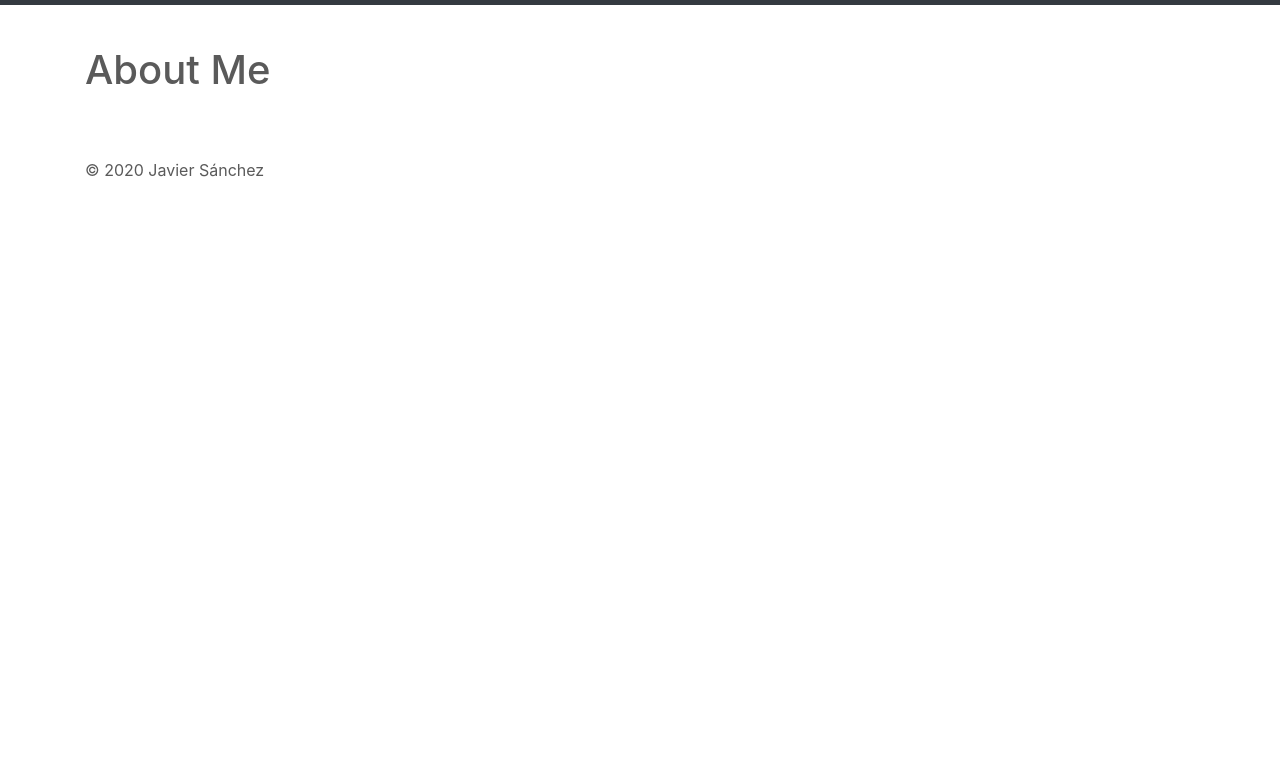
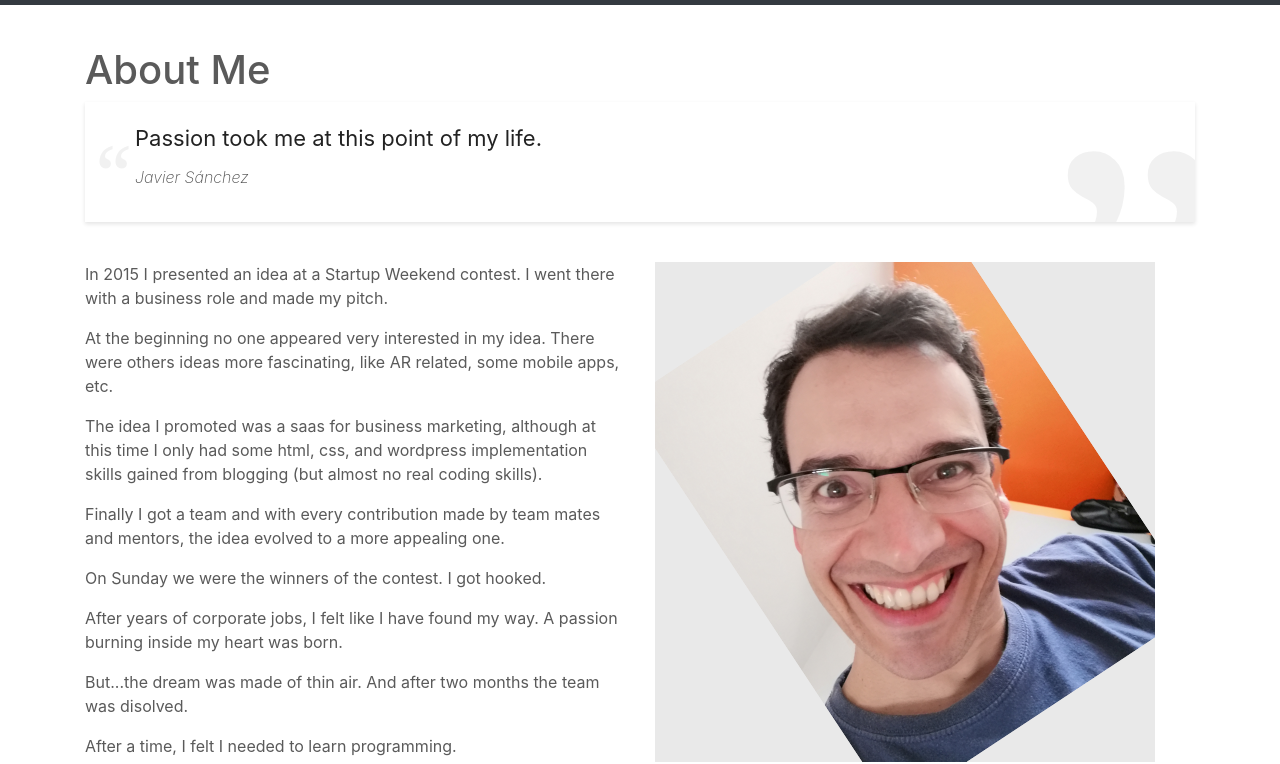
Before and after one commit to coder-log/CS50W, a website: page project0/about.html in a window 1280 px wide. Shown: the part 66-830 px from the top of the page. Before the commit the page ends 800 px from the top, so only its background shows below. Drawn offline with nearby package versions, Linux system fonts and the light colour scheme.

Commit message:
Adding content to 'About Me' page

```diff
--- a/project0/about.html
+++ b/project0/about.html
@@ -50,7 +50,34 @@
 
             <h1>About Me</h1>
      <!-- Make some magic here -->
+            <blockquote class="quote-card">
+                <p>Passion took me at this point of my life.</p>
+                <cite>
+                    Javier Sánchez
+                </cite>
+            </blockquote>
+            <br>
 
+            <div class="row">
+                <div class="col-sm-6">
+                    <p>In 2015 I presented an idea at a Startup Weekend contest. I went there with a business role and made my pitch.</p>
+                    <p>At the beginning no one appeared very interested in my idea. There were others ideas more fascinating, like AR related, some mobile apps, etc.</p>
+                    <p>The idea I promoted was a saas for business marketing, although at this time I only had some html, css, and wordpress implementation skills gained from blogging (but almost no real coding skills).</p>
+                    <p>Finally I got a team and with every contribution made by team mates and mentors, the idea evolved to a more appealing one.
+                    <p>On Sunday we were the winners of the contest. I got hooked.</p>
+                    <p>After years of corporate jobs, I felt like I have found my way. A passion burning inside my heart was born.</p>
+                    <p>But...the dream was made of thin air. And after two months the team was disolved.</p>
+                    <p>After a time, I felt I needed to learn programming.</p>
+                    <p>I felt that I wanted to be able to build all this crazy ideas that were coming in regulary to my mind.</p>
+                    <p>And here I am. A CFO with lots of experience in finance and leading financial and administration teams, learning to code and trying to thrive in tech.</p>
+                    <p>Why?</p>
+                    <p>It is passion wich took me here. I am just following the drum of my heart. </p>
+                    <p><a class="btn btn-lg btn-primary" href="contact.html" role="button">Hire Me!</a></p>
+                </div>
+                <div class="col-sm-6">
+                    <img class="featurette-image img-fluid mx-auto" src="assets/about-me-image.png" alt="Javier Sánchez - Full Stack Coder">
+                </div>
+            </div>
         </div>
     </main>
 
--- a/project0/scss/styles.scss
+++ b/project0/scss/styles.scss
@@ -33,3 +33,56 @@ $theme-colors: (
 .container {
     margin-top: 4rem;
 }
+
+
+.quote-card {
+    background: #fff;
+    color: #222222;
+    padding: 20px;
+    padding-left: 50px;
+    box-sizing: border-box;
+    box-shadow: 0 2px 4px rgba(34, 34, 34, 0.12);
+    position: relative;
+    overflow: hidden;
+    min-height: 120px;
+  }
+  .quote-card p {
+    font-size: 22px;
+    line-height: 1.5;
+    margin: 0;
+    max-width: 80%;
+  }
+  .quote-card cite {
+    font-size: 16px;
+    margin-top: 10px;
+    display: block;
+    font-weight: 200;
+    opacity: 0.8;
+  }
+  .quote-card:before {
+    font-family: Georgia, serif;
+    content: "“";
+    position: absolute;
+    top: 10px;
+    left: 10px;
+    font-size: 5em;
+    color: rgba(238, 238, 238, 0.8);
+    font-weight: normal;
+  }
+  .quote-card:after {
+    font-family: Georgia, serif;
+    content: "”";
+    position: absolute;
+    bottom: -110px;
+    line-height: 100px;
+    right: -32px;
+    font-size: 25em;
+    color: rgba(238, 238, 238, 0.8);
+    font-weight: normal;
+  }
+  @media (max-width: 640px) {
+    .quote-card:after {
+      font-size: 22em;
+      right: -25px;
+    }
+  }
```
Also changed, not shown: project0/full-stack-learning.html (+1 -0 lines), project0/index.html (+1 -1 lines), project0/css/styles.css.
